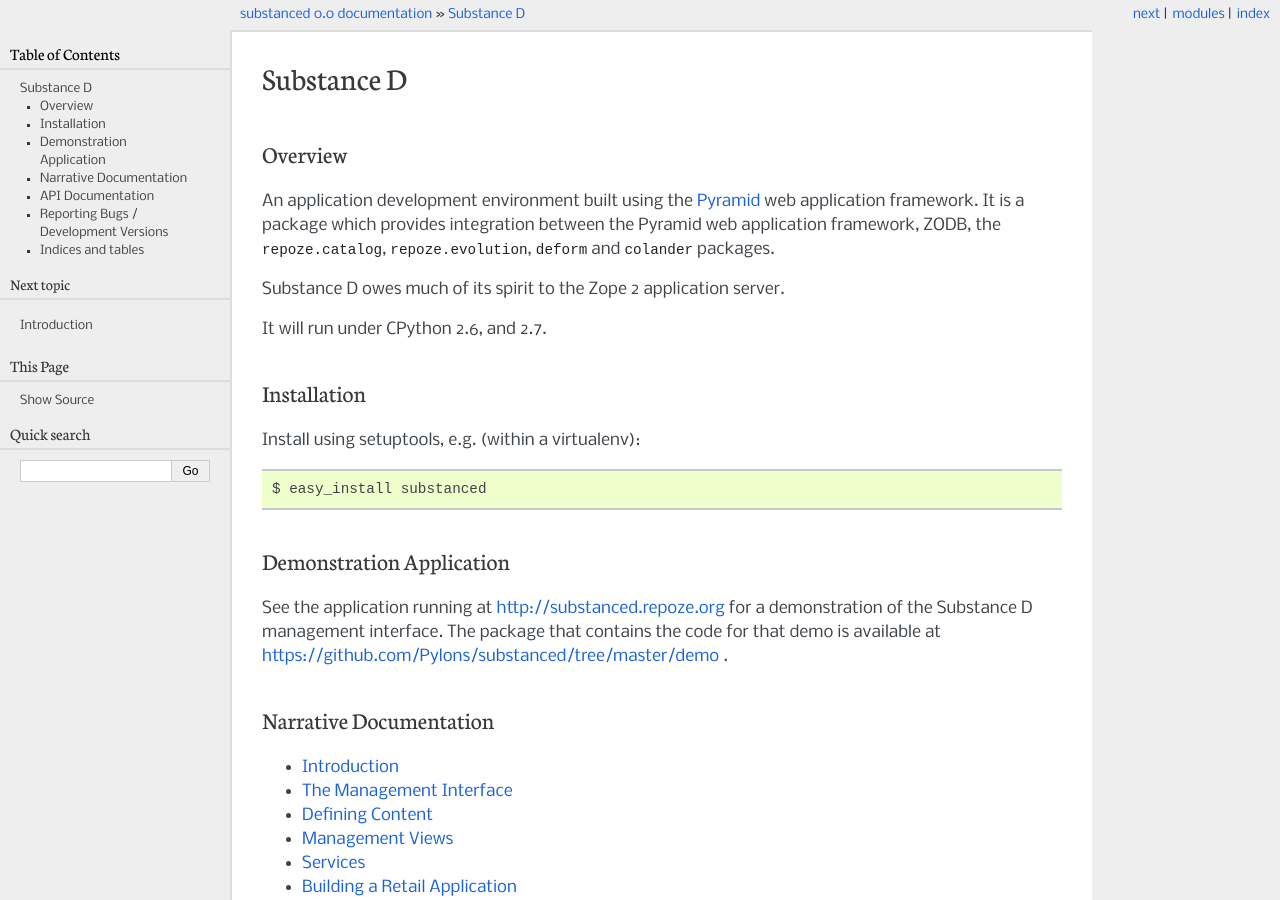
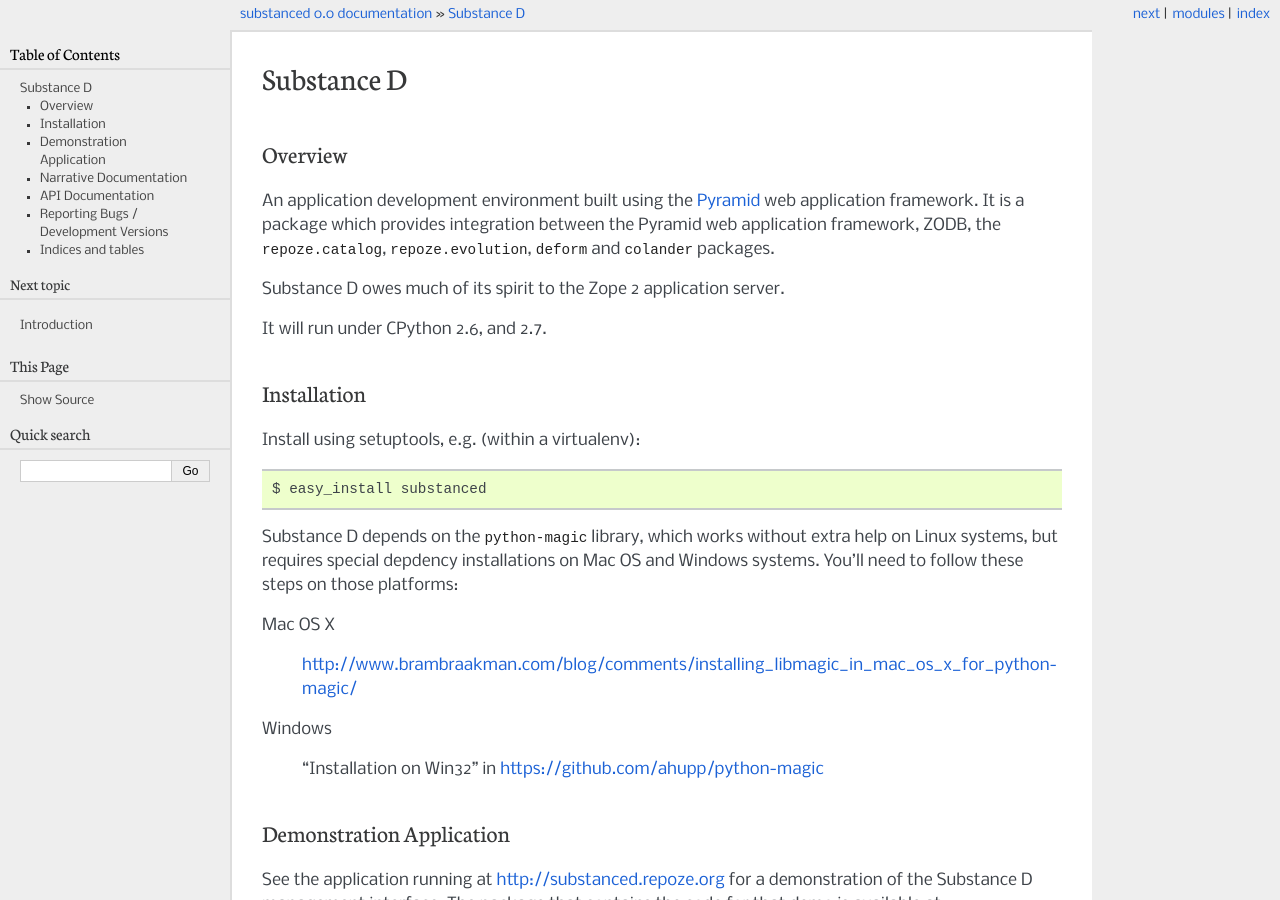
Before and after one commit to Pylons/substanced, a Sphinx documentation site: the page built from docs/index.rst, in a window 1280 px wide and 900 px high. Built offline with Sphinx 7.4.7, drawn with Linux system fonts in a browser that asks for light colours.

Commit message:
add verbiage about python-magic

```diff
--- a/docs/index.rst
+++ b/docs/index.rst
@@ -19,6 +19,19 @@
 Install using setuptools, e.g. (within a virtualenv)::
 
   $ easy_install substanced
+
+Substance D depends on the ``python-magic`` library, which works without
+extra help on Linux systems, but requires special depdency installations on
+Mac OS and Windows systems.  You'll need to follow these steps on those
+platforms:
+
+Mac OS X
+
+  http://www.brambraakman.com/blog/comments/installing_libmagic_in_mac_os_x_for_python-magic/
+
+Windows
+
+  "Installation on Win32" in https://github.com/ahupp/python-magic
 
 Demonstration Application
 --------------------------
```
